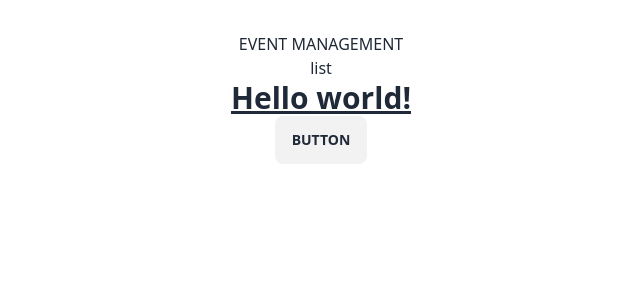
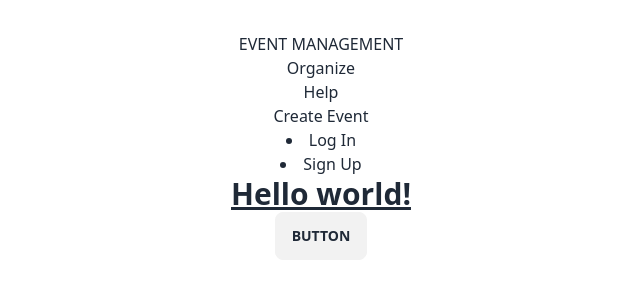
Before and after one commit to Kelompok1Harisenin/event-management-fe, a React (Vite) app: page / in a window 1280 px wide. Shown: the top 300 px of the page, without its empty margins (319-959 px from the left). Built offline with nearby package versions, Linux system fonts and the light colour scheme.

Commit message:
struktur header

```diff
--- a/src/components/layouts/Header.jsx
+++ b/src/components/layouts/Header.jsx
@@ -8,8 +8,14 @@ function Header(props) {
         </div>
         <div className="header-list">
           <ul>
-            <li>list</li>
+            <li>Organize</li>
+            <li>Help</li>
+            <li><button>Create Event</button></li>
           </ul>
+        </div>
+        <div className="header-acc">
+            <li><button>Log In</button></li>
+            <li><button>Sign Up</button></li>
         </div>
       </header>
     </>
```
